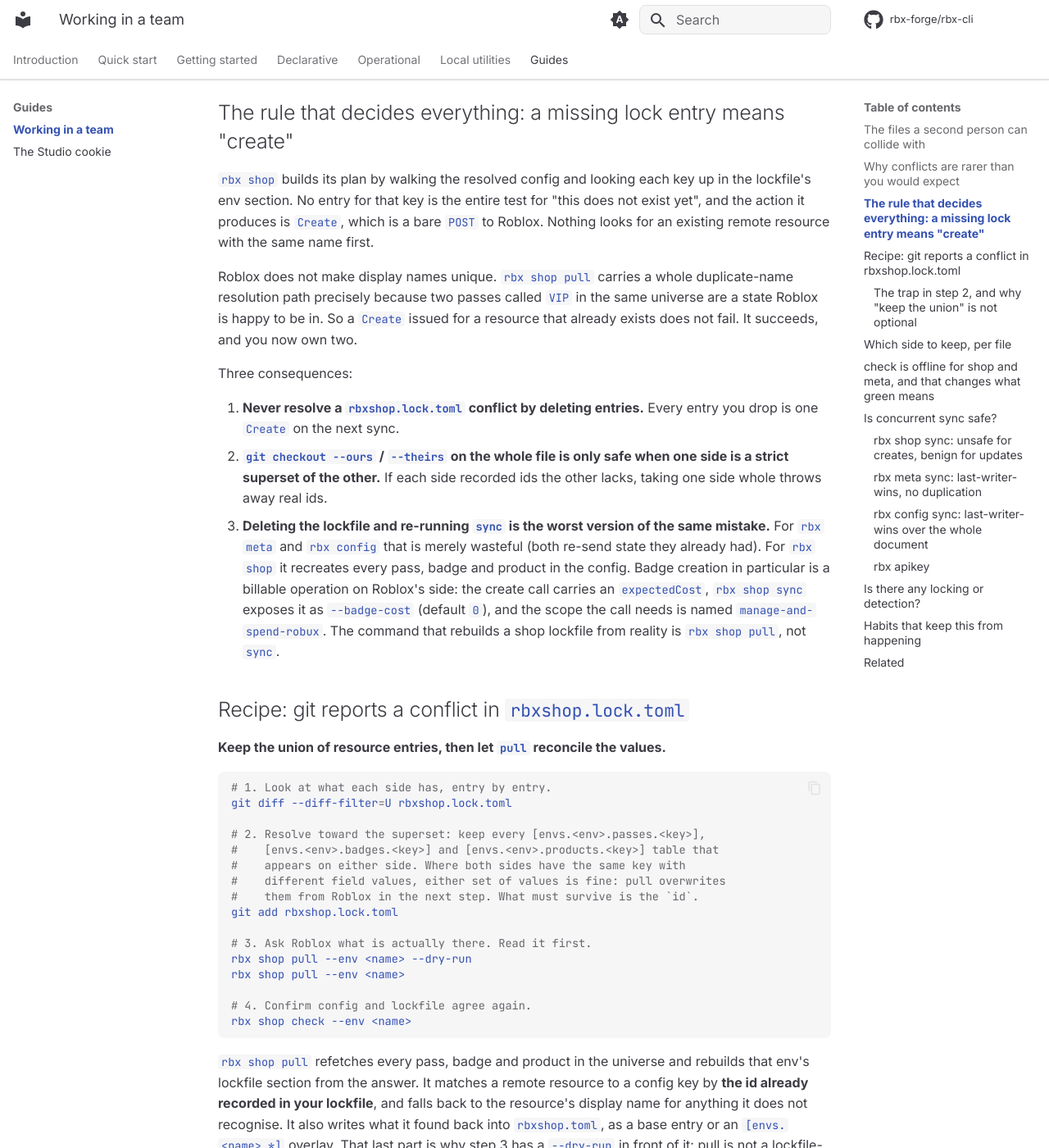
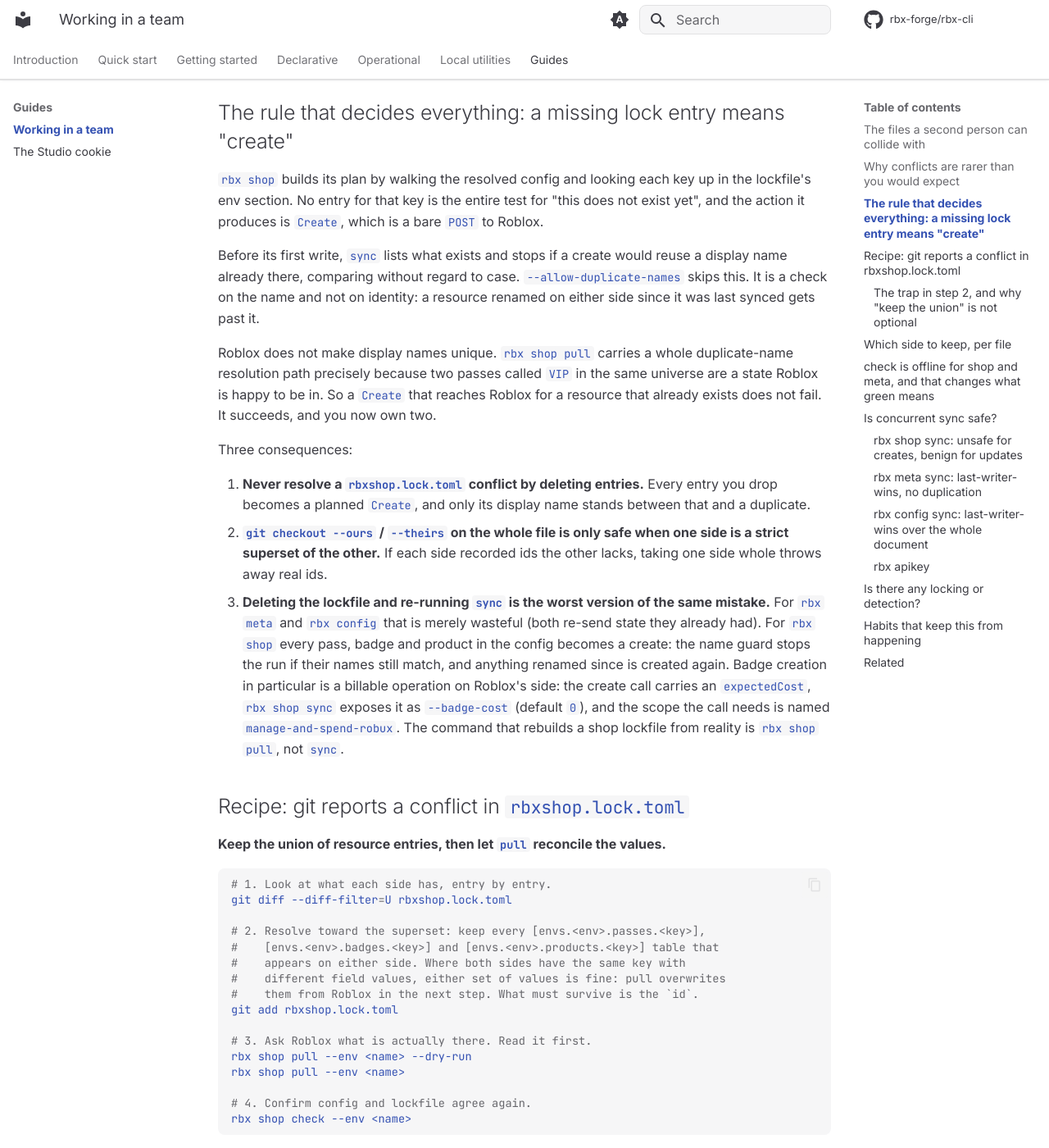
Before and after one commit to rbx-forge/rbx-cli, an MkDocs documentation site: the page built from docs/teams.md, in a window 1280 px wide and 1400 px high, scrolled down 1748 px. Shown: the whole window at 82% size. Built offline with MkDocs 1.6.1 and Material for MkDocs 9.7.7, drawn with Linux system fonts in a browser that asks for light colours; comment, search, counter and statistics services are not loaded; some of the changed text lies outside the part shown.

Commit message:
docs: stop denying the name guard, and refresh the install pins (#94)
Closes #87

Signed-off-by: dev-bap <71776985+dev-bap@users.noreply.github.com>

```diff
--- a/docs/teams.md
+++ b/docs/teams.md
@@ -62,26 +62,34 @@ before you read a diff:
 `rbx shop` builds its plan by walking the resolved config and looking each key
 up in the lockfile's env section. No entry for that key is the entire test for
 "this does not exist yet", and the action it produces is `Create`, which is a
-bare `POST` to Roblox. Nothing looks for an existing remote resource with the
-same name first.
+bare `POST` to Roblox.
+
+Before its first write, `sync` lists what exists and stops if a create would
+reuse a display name already there, comparing without regard to case.
+`--allow-duplicate-names` skips this. It is a check on the name and not on
+identity: a resource renamed on either side since it was last synced gets past
+it.
 
 Roblox does not make display names unique. `rbx shop pull` carries a whole
 duplicate-name resolution path precisely because two passes called `VIP` in the
-same universe are a state Roblox is happy to be in. So a `Create` issued for a
-resource that already exists does not fail. It succeeds, and you now own two.
+same universe are a state Roblox is happy to be in. So a `Create` that reaches
+Roblox for a resource that already exists does not fail. It succeeds, and you
+now own two.
 
 Three consequences:
 
 1. **Never resolve a `rbxshop.lock.toml` conflict by deleting entries.** Every
-   entry you drop is one `Create` on the next sync.
+   entry you drop becomes a planned `Create`, and only its display name stands
+   between that and a duplicate.
 2. **`git checkout --ours` / `--theirs` on the whole file is only safe when one
    side is a strict superset of the other.** If each side recorded ids the other
    lacks, taking one side whole throws away real ids.
 3. **Deleting the lockfile and re-running `sync` is the worst version of the
    same mistake.** For `rbx meta` and `rbx config` that is merely wasteful
-   (both re-send state they already had). For `rbx shop` it recreates every
-   pass, badge and product in the config. Badge creation in particular is a
-   billable operation on Roblox's side: the create call carries an
+   (both re-send state they already had). For `rbx shop` every pass, badge and
+   product in the config becomes a create: the name guard stops the run if
+   their names still match, and anything renamed since is created again. Badge
+   creation in particular is a billable operation on Roblox's side: the create call carries an
    `expectedCost`, `rbx shop sync` exposes it as `--badge-cost` (default `0`),
    and the scope the call needs is named `manage-and-spend-robux`. The command
    that rebuilds a shop lockfile from reality is `rbx shop pull`, not `sync`.
@@ -131,8 +139,10 @@ price = 499
 With no lock entry, pull has no id to match on. It files the remote resource
 under its display name, `VIP Access`, and adds *that* as a new config entry.
 Your original `VIPPass` key still has no lock entry. The next `rbx shop sync`
-therefore creates a second pass, and now `VIP Access` and `VIPPass` are two
-paid products in the same universe.
+plans a create for it, and the name guard refuses, because `VIP Access` already
+exists. The way past that refusal is the mistake: with
+`--allow-duplicate-names`, `VIP Access` and `VIPPass` are two paid products in
+the same universe.
 
 When the config key and the display name happen to be identical, the fallback
 lands on the right key and pull does reconstruct the entry correctly. That is
@@ -181,9 +191,9 @@ The whole workspace is sequential by design (see
 run. Two runs against the same universe are a different matter.
 
 - **Two runs that both plan `Create` for the same key produce two remote
-  resources.** This is the failure that matters. There is no pre-flight
-  existence check, no uniqueness constraint on Roblox's side, and no way to
-  delete the loser afterwards.
+  resources.** This is the failure that matters. The name guard does not close
+  it, because both runs can list before either creates. There is no uniqueness
+  constraint on Roblox's side, and no way to delete the loser afterwards.
 - **Updates are addressed by the id in the lockfile, so they cannot duplicate
   anything.** Two concurrent updates to the same resource are last-writer-wins
   per call: whichever `update_game_pass` lands second is the state you keep.
```
Also changed, not shown: README.md (+1 -1 lines), docs/ops.md (+1 -1 lines), docs/quickstart.md (+1 -1 lines).
